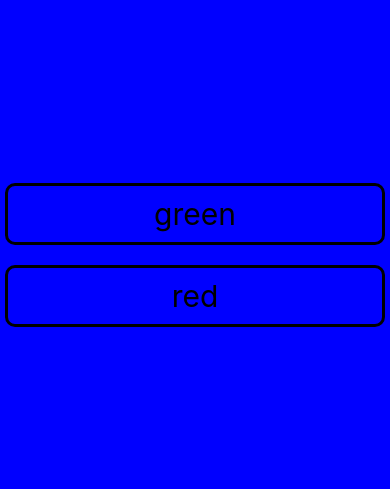
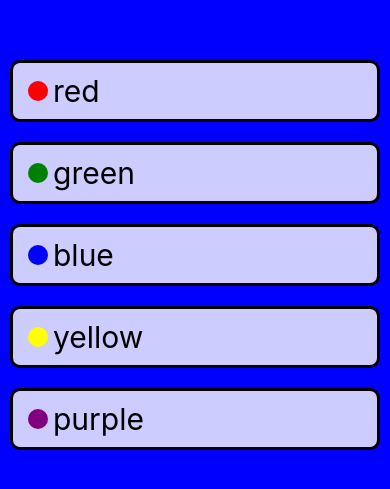
Before and after one commit to Nathanjms/react-native-course, a React Native app: screen / in a window 390 px wide. Shown: the part 167-656 px from the top of the page. Built offline with nearby package versions, Linux system fonts and the light colour scheme.

Commit message:
ColorButton component created

```diff
--- a/App.js
+++ b/App.js
@@ -1,18 +1,17 @@
 import React, {useState} from "react";
-import { StyleSheet, Text, View, Dimensions } from "react-native";
-
-import imgRicko from "./assets/ricko.jpg"
-import imgRickoTwo from "./assets/ricko2.jpg"
-
+import { StyleSheet, View } from "react-native";
+import ColorButton from "./components/ColorButton"
 
 export default function App() {
   const [backgroundColor, setbackgroundColor] = useState("blue");
   return (
     <View style={[styles.container, { backgroundColor }]}>
-      <Text style={styles.button}
-        onPress={ () => setbackgroundColor("green")}>green</Text>
-      <Text style={styles.button}
-      onPress={ () => setbackgroundColor("red")}>red</Text>
+        <ColorButton backgroundColor="red" onPress={setbackgroundColor}/>
+        <ColorButton backgroundColor="green" onPress={setbackgroundColor}/>
+        <ColorButton backgroundColor="blue" onPress={setbackgroundColor}/>
+        <ColorButton backgroundColor="yellow" onPress={setbackgroundColor}/>
+        <ColorButton backgroundColor="purple"onPress={setbackgroundColor} />
+
     </View>
   )
 }
@@ -23,15 +22,5 @@ const styles = StyleSheet.create({
     display: "flex",
     justifyContent: "center",
     alignItems: "center"
-  },
-  button: {
-    fontSize: 30,
-    margin: 10,
-    padding:10,
-    textAlign: "center",
-    borderRadius: 10,
-    borderWidth: 3,
-    margin:10,
-    width: Dimensions.get("window").width-10
   }
 })
--- /dev/null
+++ b/components/ColorButton.js
@@ -0,0 +1,42 @@
+import React from "react";
+import { StyleSheet, Text, View, TouchableHighlight } from "react-native";
+
+export default function ColorButton({ backgroundColor, onPress = f => f }) {
+    return (
+        <TouchableHighlight
+            style={styles.button}
+            onPress={() => onPress(backgroundColor)}
+            underlayColor="orange">
+            <View style={styles.row}>
+                <View style={[styles.sample, { backgroundColor }]} />
+                <Text style={styles.buttonText}>{backgroundColor}</Text>
+            </View>
+        </TouchableHighlight>
+    );
+}
+
+const styles = StyleSheet.create({
+    button: {
+        margin: 10,
+        padding: 10,
+        alignSelf: "stretch",
+        borderRadius: 10,
+        borderWidth: 3,
+        backgroundColor: "rgba(255,255,255, .8)"
+    },
+    buttonText: {
+        fontSize: 30,
+        textAlign: "center",
+    },
+    row: {
+        flexDirection: "row",
+        alignItems: "center",
+    },
+    sample: {
+        height: 20,
+        width: 20,
+        margin: 5,
+        borderRadius: 10,
+        backgroundColor: "white"
+    }
+});
```
